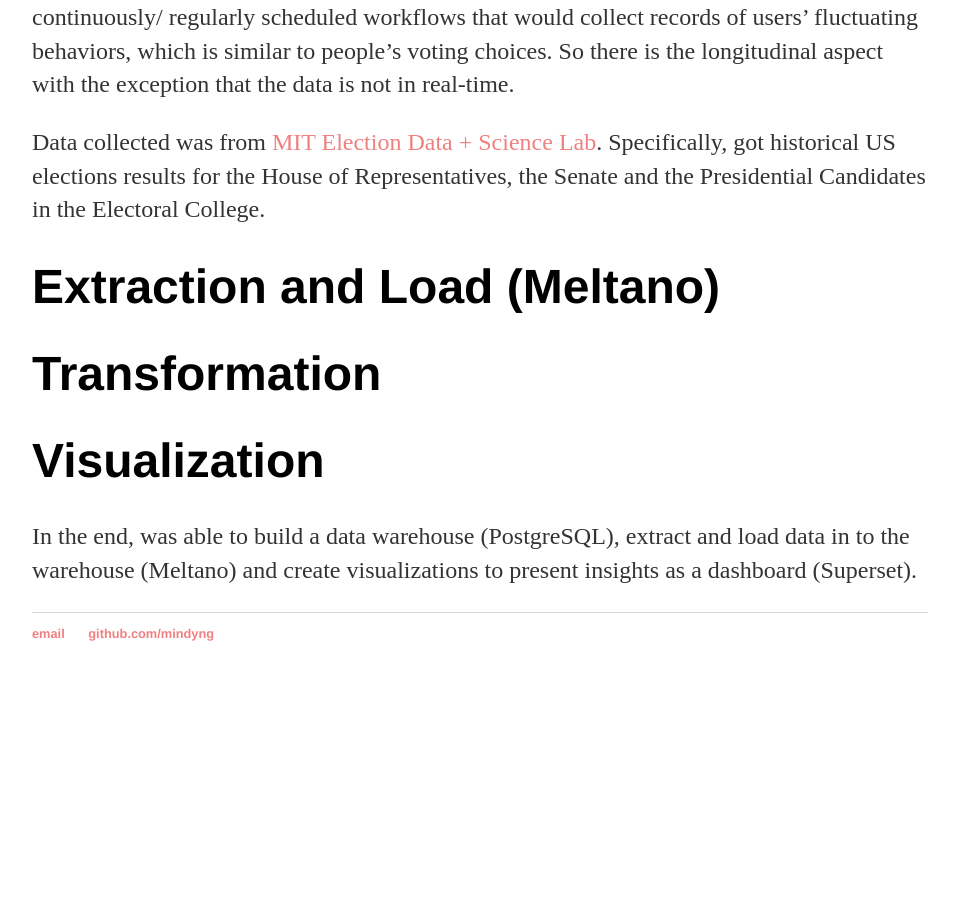
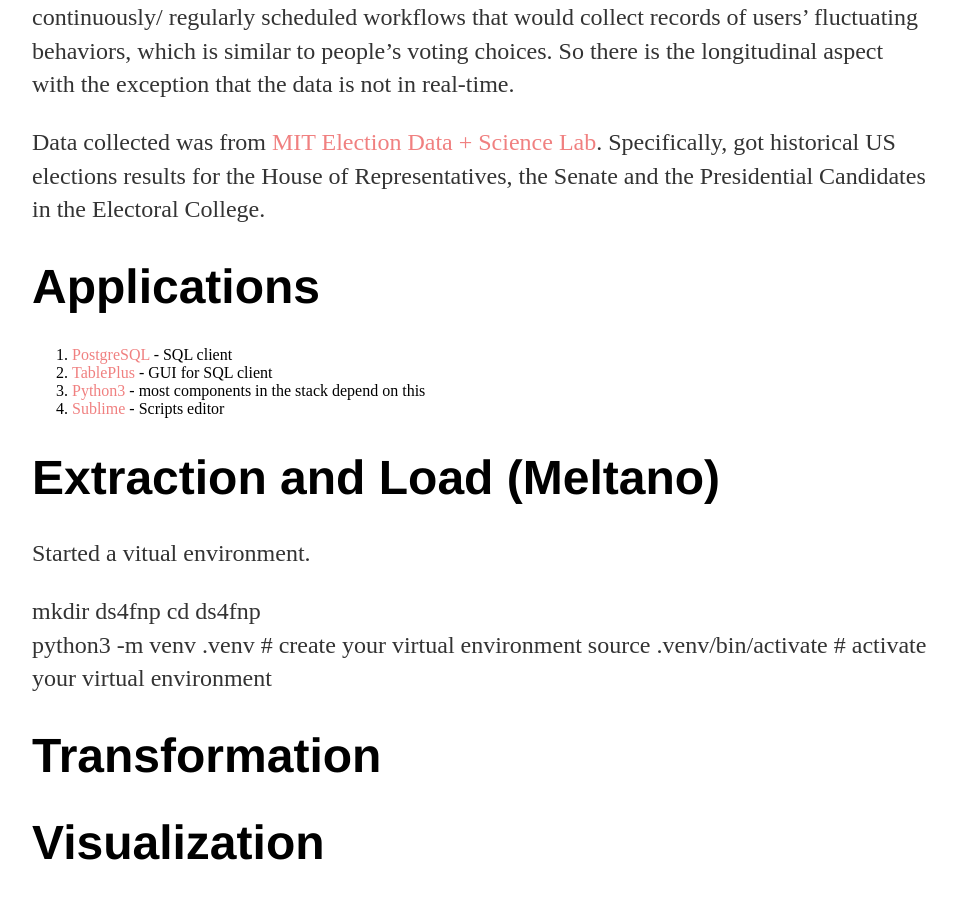
Before and after one commit to mindyng/mindyng.github.io, a Jekyll site: the page built from _posts/2021-02-24-Modern-Data-Stack-from-Scratch.md, in a window 1280 px wide and 900 px high, scrolled down 967 px. Shown: the whole window, without its empty margins (160-1119 px from the left). Built offline with Jekyll 4.4.1, drawn with Linux system fonts in a browser that asks for light colours; our own code applies the rules of GitHub Pages for plain Markdown files; before the commit the page ends 1670 px from its top, so only the background shows below that.

Commit message:
Update 2021-02-24-Modern-Data-Stack-from-Scratch.md

```diff
--- a/_posts/2021-02-24-Modern-Data-Stack-from-Scratch.md
+++ b/_posts/2021-02-24-Modern-Data-Stack-from-Scratch.md
@@ -21,9 +21,21 @@ choices. So there is the longitudinal aspect with the exception that the data is
 Data collected was from [MIT Election Data + Science Lab](https://electionlab.mit.edu/data). Specifically, got historical US
 elections results for the House of Representatives, the Senate and the Presidential Candidates in the Electoral College.
 
+# Applications
+
+1. [PostgreSQL](https://www.postgresql.org/download/) - SQL client
+2. [TablePlus](https://tableplus.com/) - GUI for SQL client
+3. [Python3](https://www.python.org/) - most components in the stack depend on this
+4. [Sublime](https://www.sublimetext.com/) - Scripts editor
+
 # Extraction and Load (Meltano)
 
+Started a vitual environment.
 
+  mkdir ds4fnp
+  cd ds4fnp
+  python3 -m venv .venv       # create your virtual environment
+  source .venv/bin/activate   # activate your virtual environment
 
 # Transformation
 
```
